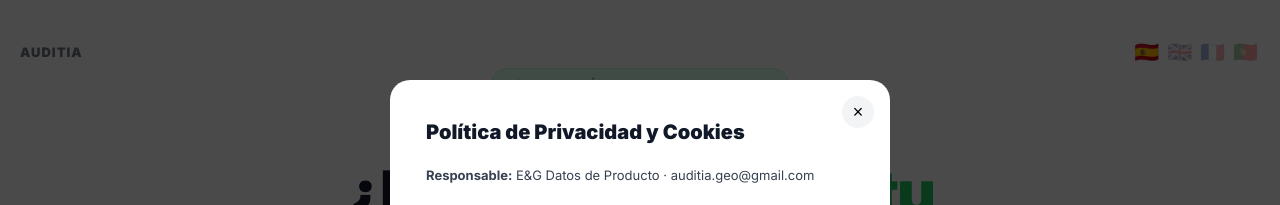
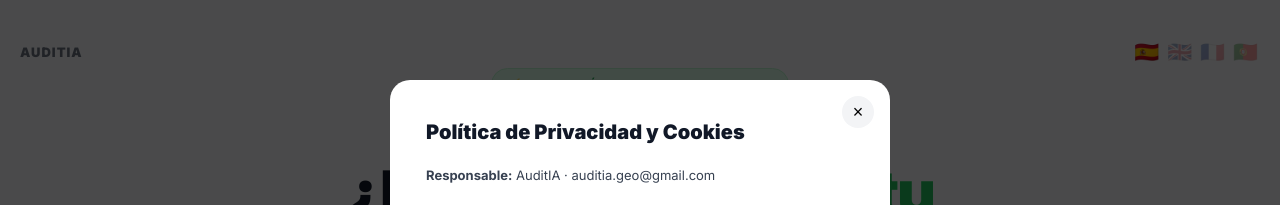
Before and after one commit to Eli-667/auditia, a plain HTML site: page index.html in a window 1280 px wide. Both pictures are taken after a click on the link "Política de privacidad". Shown: the top 205 px of the page. Drawn offline with Linux system fonts and the light colour scheme.

Commit message:
Fix: último ref E&G en política de privacidad

```diff
--- a/index.html
+++ b/index.html
@@ -2258,7 +2258,7 @@ document.addEventListener("DOMContentLoaded", () => {
       border-radius:50%; width:32px; height:32px; font-size:18px; cursor:pointer; line-height:1;">×</button>
     <h2 style="font-size:20px; font-weight:800; margin-bottom:16px;">Política de Privacidad y Cookies</h2>
     <div style="font-size:13px; color:#374151; line-height:1.7;">
-      <p><strong>Responsable:</strong> E&G Datos de Producto · auditia.geo@gmail.com</p>
+      <p><strong>Responsable:</strong> AuditIA · auditia.geo@gmail.com</p>
       <br>
       <p><strong>¿Qué datos recogemos?</strong><br>
       Solo el email que introduces voluntariamente para recibir resultados y la newsletter de visibilidad IA. No recogemos datos sin tu consentimiento explícito.</p>
```
